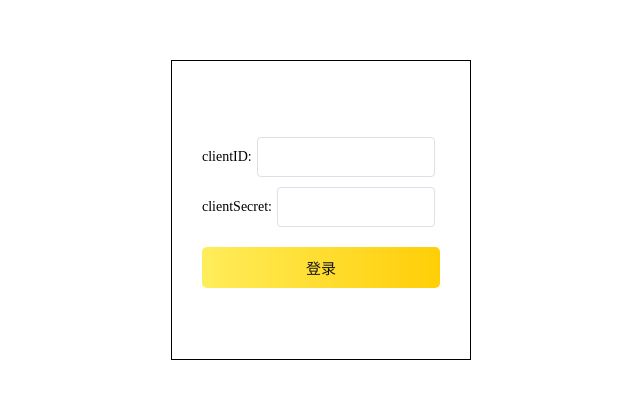
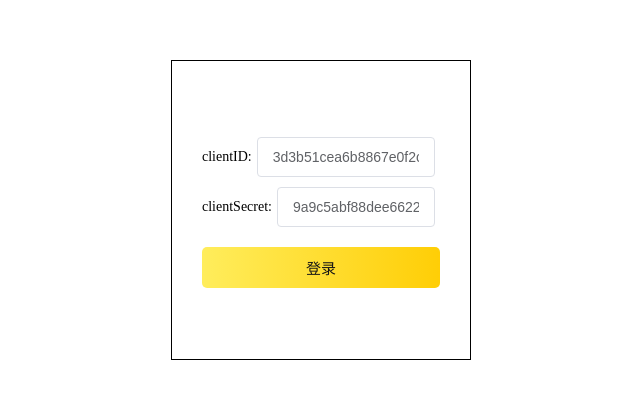
Before and after one commit to zaneblbl/writePlatForm, a Vue app: page /#/ in a window 1280 px wide. Shown: the part 190-588 px from the top of the page, without its empty margins (319-959 px from the left). Built offline with nearby package versions, Linux system fonts and the light colour scheme.

Commit message:
no message

```diff
--- a/src/components/LoginMain.vue
+++ b/src/components/LoginMain.vue
@@ -5,7 +5,7 @@
         <el-input type="text" v-model='clientID' class='item__input'></el-input>
       </div>
       <div class='item'><span>clientSecret: </span>
-      <el-input type="text" v-model='clientSecret' class='item__input'></el-input>
+        <el-input type="text" v-model='clientSecret' class='item__input'></el-input>
       </div>
 
       <div @click='init' class='login'>登录</div>
@@ -22,15 +22,19 @@
   } from 'vue-property-decorator'
   @Component
   export default class Login extends Vue {
-    clientID: string = ''
-    clientSecret: string = ''
+    clientID: string = '3d3b51cea6b8867e0f2c'
+    clientSecret: string = '9a9c5abf88dee6622b7175bdfae6567f002f9ef3'
     access_token: string = ''
     loading: boolean = false
     loginText: string = ''
 
     created() {
-      // this.init()
+      let code = common.getQueryVariable(window.location.href, 'code')
+      if (code) {
+        this.init()
+      }
     }
+
     init() {
       let self = this
       // 获取clientID和clientSecret
@@ -40,34 +44,24 @@
           path: `/MainPage`
         })
       } else {
-        if (window.location.href.indexOf(`https://zaneblbl.github.io/z-plug`) != -1) {
-          self.loginListener(self.clientID, self.clientSecret)
-        }
-        // else {
-        //   let loginBtn = document.createElement('a')
-        //   loginBtn.id = 'zPlug__login__btn'
-        //   loginBtn.classList.add('zPlug__login__btn')
-        //   loginBtn.innerHTML = `<div>Login</div>`
-        //   loginBtn.href = `https://zaneblbl.github.io/z-plug/`
-        //   window.document.body.appendChild(loginBtn);
-        // }
+        self.loginListener(self.clientID, self.clientSecret)
       }
 
 
     }
-    toLogin(param:any) {
+    toLogin(param: any) {
       let self = this
       axios('get',
         `https://github.com/login/oauth/access_token?client_id=${param.clientID}&client_secret=${param.clientSecret}&code=${param.code}`
-      ).then((res:any) => {
+      ).then((res: any) => {
         let token = common.getQueryVariable(res, 'access_token') || ''
         localStorage.setItem('access_token', token)
       })
 
     }
-    loginListener(clientID:string, clientSecret:string) {
+    loginListener(clientID: string, clientSecret: string) {
       let url = `https://github.com/login/oauth/authorize?client_id=${clientID}`
-      let code = common.getQueryVariable(window.location.href,'code')
+      let code = common.getQueryVariable(window.location.href, 'code')
       if (code) {
         let param = {
           'clientID': clientID,
```
